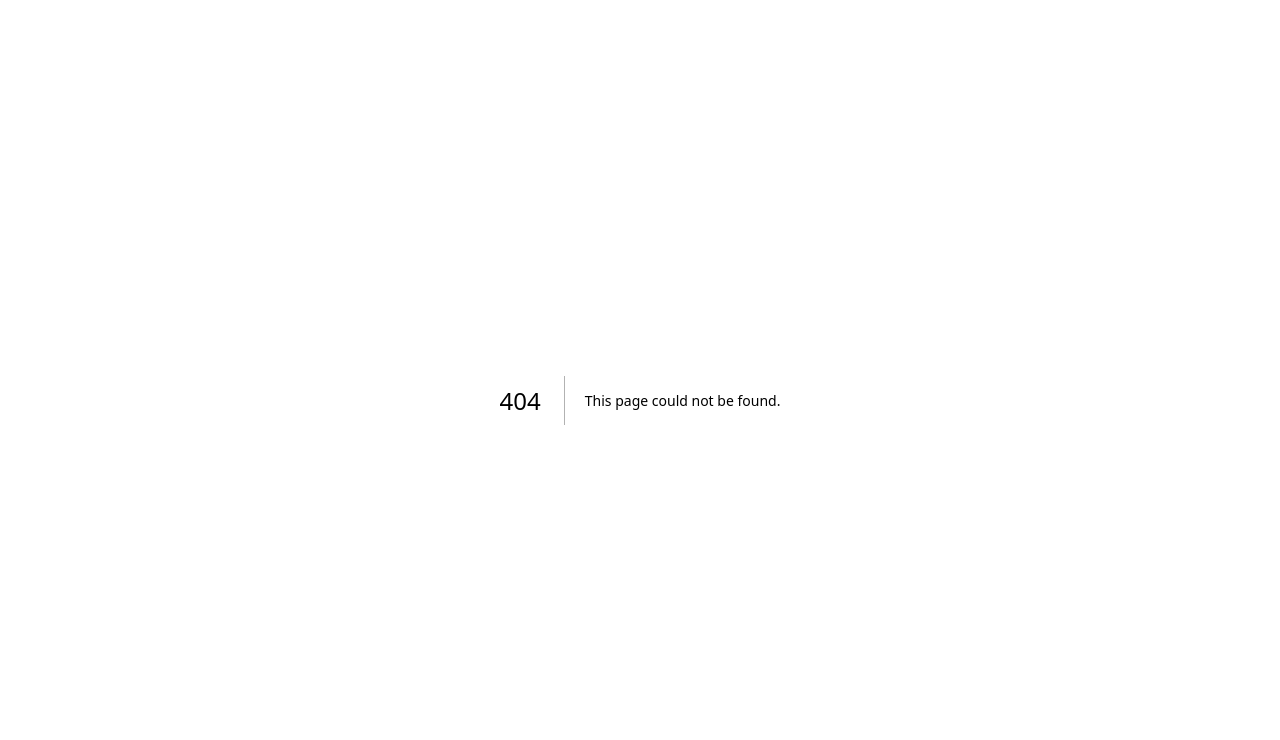
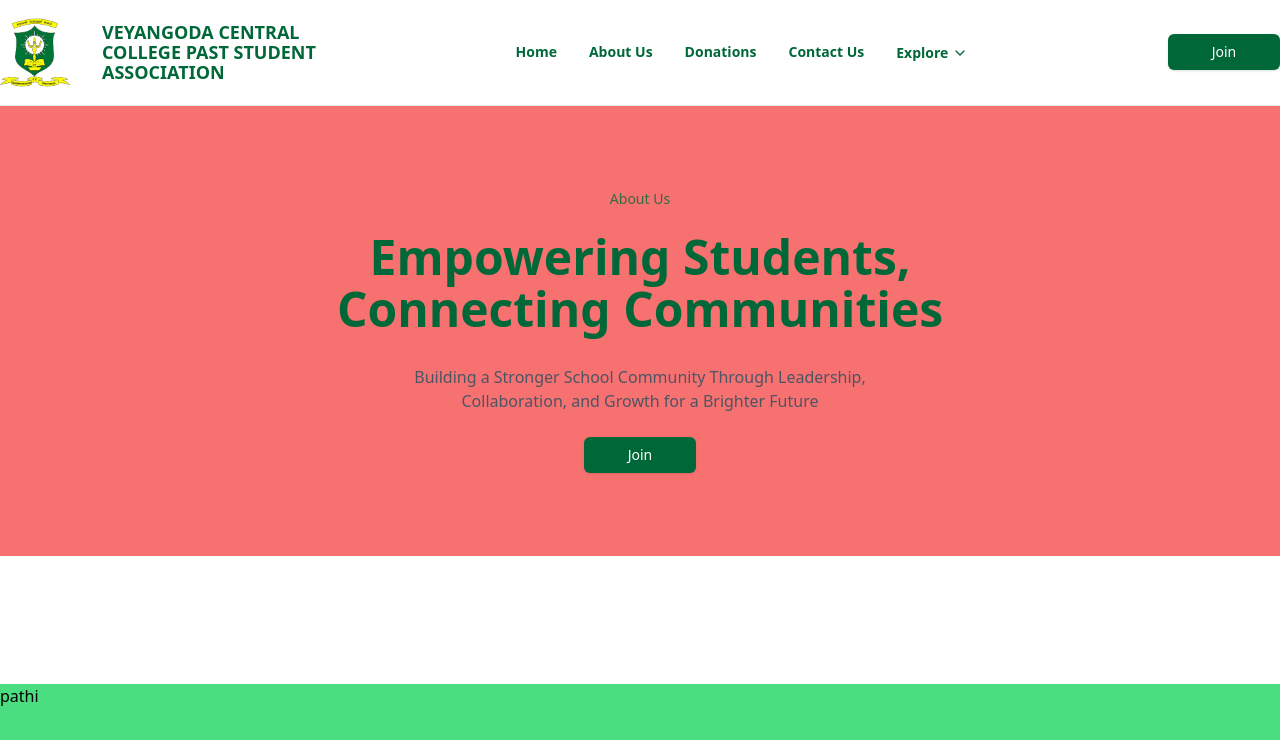
Before and after one commit to PathiniE/vcc_past-pupil-association-webpage, a Next.js app: page /about in a window 1280 px wide. Before the commit this address had no page. Shown: the top 740 px of the page. Built offline with nearby package versions, Linux system fonts and the light colour scheme.

Commit message:
add about page

```diff
--- /dev/null
+++ b/src/app/about/page.jsx
@@ -0,0 +1,18 @@
+import AboutIntro from "../components/About/AboutIntro";
+import WhoWeAre from "../components/About/WhoWeAre";
+import { Navbar } from "../components/Home/Navbar";
+
+export default function Hero() {
+    return (
+      <div className="flex flex-col min-h-screen">
+        <Navbar />
+        <div >
+        <AboutIntro />
+        <WhoWeAre />
+
+
+
+        </div>
+      </div>
+    );
+  }
--- /dev/null
+++ b/src/app/components/About/AboutIntro.jsx
@@ -0,0 +1,27 @@
+import Link from "next/link";
+
+export default function AboutIntro() {
+  return (
+    <div className="flex flex-col items-center justify-center text-center py-12 px-4 sm:px-6 lg:px-8 min-h-[450px] max-w-7xl mx-auto bg-red-400">
+      <p className="text-sm font-medium mb-2 text-primary/80 ">About Us</p>
+
+      <h1 className="text-3xl md:text-5xl font-bold text-primary mb-1 mt-4">
+        Empowering Students,
+      </h1>
+      <h1 className="text-3xl md:text-5xl font-bold text-primary mb-4">
+        Connecting Communities
+      </h1>
+
+      <div className="max-w-xs sm:max-w-sm md:max-w-2xl mx-auto mb-6 mt-4">
+        <p className="text-gray-600">
+          Building a Stronger School Community Through Leadership,
+          <span className="block">Collaboration, and Growth for a Brighter Future</span>
+        </p>
+      </div>
+
+      <Link href="/reg">
+            <button className="rounded-md bg-primary w-28 px-4 py-2 text-sm text-white shadow hover:bg-primary/80 transition-colors  font-medium">Join</button>
+          </Link>
+    </div>
+  );
+}
--- /dev/null
+++ b/src/app/components/About/WhoWeAre.jsx
@@ -0,0 +1,8 @@
+
+export default function WhoWeAre() {
+    return (
+      <div className="flex flex-col h-screen max-w-7xl mt-20 sm:mt-32 pl-8 pr-8 sm:pl-0 sm:pr-0 container mx-auto bg-green-400">
+        pathi
+      </div>
+    );
+  }
```
